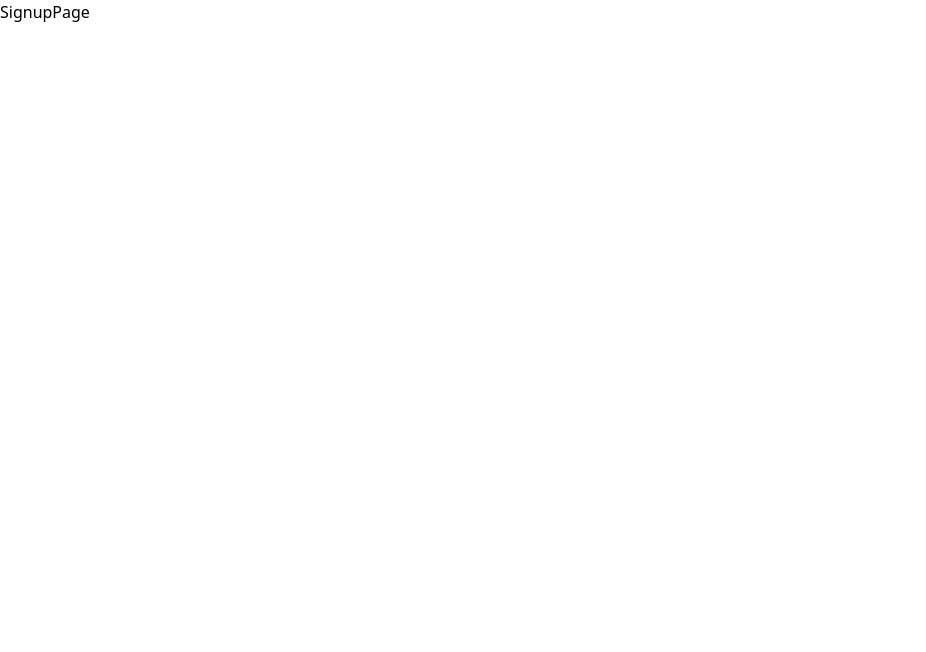
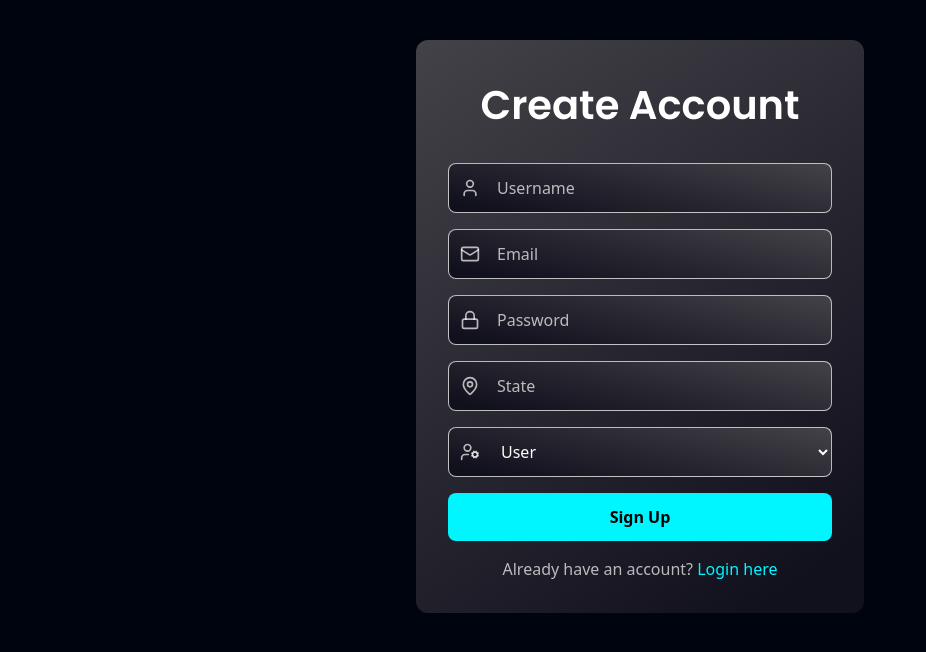
Before and after one commit to priyankashah3107/courseSelling, a React (Vite) app in the folder frontend/: page /signup in a window 1280 px wide. Shown: the top 652 px of the page, without its empty margins (0-926 px from the left). Built offline with nearby package versions, Linux system fonts and the light colour scheme.

Commit message:
feat: AuthPage

```diff
--- a/frontend/package.json
+++ b/frontend/package.json
@@ -12,6 +12,7 @@
   "dependencies": {
     "clsx": "^2.1.1",
     "framer-motion": "^11.15.0",
+    "lucide-react": "^0.469.0",
     "react": "^18.3.1",
     "react-dom": "^18.3.1",
     "react-router-dom": "^7.1.1",
--- a/frontend/src/components/ui/Button.jsx
+++ b/frontend/src/components/ui/Button.jsx
@@ -6,7 +6,7 @@ const Button = ({ value, className, href, onClick }) => {
     <button
       to={href}
       onClick={onClick}
-      className={`px-[30px] py-[9px] md:px-[50px] md:py-[11px] bg-gradient-to-b from-[#def9fa] via-[#bef3f5] to-[#33bbcf] rounded-[10px] justify-center items-center gap-2 inline-flex text-black text-base font-semibold font-['Poppins'] leading-tight cursor-pointer ${className}`}
+      className={`px-[12px] py-[6px] md:px-[50px] md:py-[11px] bg-gradient-to-b from-[#def9fa] via-[#bef3f5] to-[#33bbcf] rounded-[6px] md:rounded-[10px] justify-center items-center gap-2 inline-flex text-black text-[12px] md:text-base font-medium md:font-semibold font-['Poppins'] leading-tight cursor-pointer ${className}`}
     >
       {value}
     </button>
--- a/frontend/src/components/ui/LoginPage.jsx
+++ b/frontend/src/components/ui/LoginPage.jsx
@@ -1,7 +1,77 @@
-import React from "react";
+import React, { useState } from "react";
+import { Mail, Lock } from "lucide-react";
+import styles from "../../style";
 
-const LoginPage = () => {
-  return <div>LoginPage</div>;
+const LoginForm = () => {
+  const [formData, setFormData] = useState({
+    email: "",
+    password: "",
+  });
+
+  const handleSubmit = (e) => {
+    e.preventDefault();
+    // Handle login logic here
+    console.log("Login data:", formData);
+  };
+
+  const handleChange = (e) => {
+    setFormData({ ...formData, [e.target.name]: e.target.value });
+  };
+
+  return (
+    <div className="bg-primary w-full h-screen p-10 ">
+      <div className="w-full max-w-md mx-auto p-8 rounded-xl bg-black-gradient">
+        <h2 className={`${styles.heading2} text-center mb-6`}>Welcome Back</h2>
+        <form onSubmit={handleSubmit} className="space-y-4">
+          <div className="relative">
+            <Mail
+              className="absolute left-3 top-1/2 transform -translate-y-1/2 text-dimWhite"
+              size={20}
+            />
+            <input
+              type="email"
+              name="email"
+              placeholder="Email"
+              value={formData.email}
+              onChange={handleChange}
+              className="w-full pl-12 pr-4 py-3 rounded-lg bg-black-gradient-2 border border-dimWhite text-white placeholder-dimWhite"
+              required
+            />
+          </div>
+
+          <div className="relative">
+            <Lock
+              className="absolute left-3 top-1/2 transform -translate-y-1/2 text-dimWhite"
+              size={20}
+            />
+            <input
+              type="password"
+              name="password"
+              placeholder="Password"
+              value={formData.password}
+              onChange={handleChange}
+              className="w-full pl-12 pr-4 py-3 rounded-lg bg-black-gradient-2 border border-dimWhite text-white placeholder-dimWhite"
+              required
+            />
+          </div>
+
+          <button
+            type="submit"
+            className={`w-full py-3 px-4 rounded-lg ${styles.button} bg-secondary text-black font-bold`}
+          >
+            Login
+          </button>
+        </form>
+
+        <p className="text-dimWhite text-center mt-4">
+          Don't have an account?{" "}
+          <a href="/signup" className="text-secondary hover:text-white">
+            Sign up here
+          </a>
+        </p>
+      </div>
+    </div>
+  );
 };
 
-export default LoginPage;
+export default LoginForm;
--- a/frontend/src/components/ui/Navbar.jsx
+++ b/frontend/src/components/ui/Navbar.jsx
@@ -25,7 +25,7 @@ const Navbar = () => {
             className={`hidden md:block`}
             onClick={signin}
           />
-          <Button value={"Login"} onClick={login} />
+          <Button value={"Login"} onClick={login} className="" />
         </div>
       </nav>
     </>
--- a/frontend/src/components/ui/SignupPage.jsx
+++ b/frontend/src/components/ui/SignupPage.jsx
@@ -1,5 +1,135 @@
-import React from "react";
+import React, { useState } from "react";
+import { Mail, Lock, User, MapPin, UserCog } from "lucide-react";
+import styles from "../../style";
 
-export const SignupPage = () => {
-  return <div>SignupPage</div>;
+const SignupPage = () => {
+  const [formData, setFormData] = useState({
+    username: "",
+    email: "",
+    password: "",
+    state: "",
+    role: "user",
+  });
+
+  const handleSubmit = (e) => {
+    e.preventDefault();
+    // Handle signup logic here
+    console.log("Signup data:", formData);
+  };
+
+  const handleChange = (e) => {
+    setFormData({ ...formData, [e.target.name]: e.target.value });
+  };
+
+  return (
+    <div className="bg-primary w-full h-screen p-10 ">
+      <div className="w-full max-w-md mx-auto p-8 rounded-xl bg-black-gradient ">
+        <h2 className={`${styles.heading2} text-center mb-6`}>
+          Create Account
+        </h2>
+        <form onSubmit={handleSubmit} className="space-y-4">
+          <div className="relative">
+            <User
+              className="absolute left-3 top-1/2 transform -translate-y-1/2 text-dimWhite"
+              size={20}
+            />
+            <input
+              type="text"
+              name="username"
+              placeholder="Username"
+              value={formData.username}
+              onChange={handleChange}
+              className="w-full pl-12 pr-4 py-3 rounded-lg bg-black-gradient-2 border border-dimWhite text-white placeholder-dimWhite"
+              required
+            />
+          </div>
+
+          <div className="relative">
+            <Mail
+              className="absolute left-3 top-1/2 transform -translate-y-1/2 text-dimWhite"
+              size={20}
+            />
+            <input
+              type="email"
+              name="email"
+              placeholder="Email"
+              value={formData.email}
+              onChange={handleChange}
+              className="w-full pl-12 pr-4 py-3 rounded-lg bg-black-gradient-2 border border-dimWhite text-white placeholder-dimWhite"
+              required
+            />
+          </div>
+
+          <div className="relative">
+            <Lock
+              className="absolute left-3 top-1/2 transform -translate-y-1/2 text-dimWhite"
+              size={20}
+            />
+            <input
+              type="password"
+              name="password"
+              placeholder="Password"
+              value={formData.password}
+              onChange={handleChange}
+              className="w-full pl-12 pr-4 py-3 rounded-lg bg-black-gradient-2 border border-dimWhite text-white placeholder-dimWhite"
+              required
+            />
+          </div>
+
+          <div className="relative">
+            <MapPin
+              className="absolute left-3 top-1/2 transform -translate-y-1/2 text-dimWhite"
+              size={20}
+            />
+            <input
+              type="text"
+              name="state"
+              placeholder="State"
+              value={formData.state}
+              onChange={handleChange}
+              className="w-full pl-12 pr-4 py-3 rounded-lg bg-black-gradient-2 border border-dimWhite text-white placeholder-dimWhite"
+              required
+            />
+          </div>
+
+          <div className="relative">
+            <UserCog
+              className="absolute left-3 top-1/2 transform -translate-y-1/2 text-dimWhite"
+              size={20}
+            />
+            <select
+              name="role"
+              value={formData.role}
+              onChange={handleChange}
+              className="w-full pl-12 pr-4 py-3 rounded-lg bg-black-gradient-2 border border-dimWhite text-white"
+              required
+            >
+              <option value="user" className="text-black">
+                User
+              </option>
+              <option value="admin" className="text-black">
+                Admin
+              </option>
+            </select>
+          </div>
+
+          <button
+            type="submit"
+            className={`w-full py-3 px-4 rounded-lg ${styles.button}  font-bold bg-secondary text-black`}
+          >
+            Sign Up
+          </button>
+        </form>
+
+        <p className="text-dimWhite text-center mt-4">
+          Already have an account?{" "}
+          <a href="/login" className="text-secondary hover:text-white">
+            Login here
+          </a>
+        </p>
+      </div>
+    </div>
+  );
 };
+
+export default SignupPage;
--- a/frontend/src/main.jsx
+++ b/frontend/src/main.jsx
@@ -7,8 +7,9 @@ import {
   createBrowserRouter,
   RouterProvider,
 } from "react-router-dom";
-import { SignupPage } from "./components/ui/SignupPage.jsx";
+
 import LoginPage from "./components/ui/LoginPage.jsx";
+import SignupPage from "./components/ui/SignupPage.jsx";
 
 const router = createBrowserRouter([
   { path: "/", element: <App /> },
```
Also changed, not shown: 1 other file (tests, documents, lock files or other folders).
